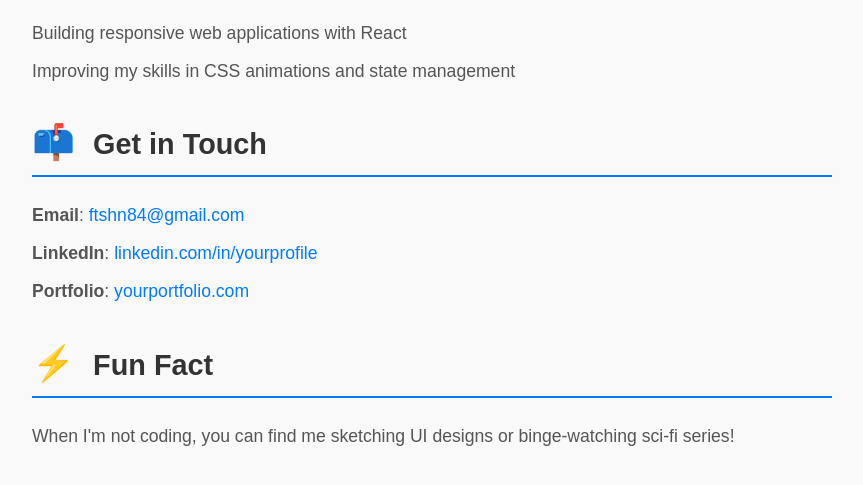
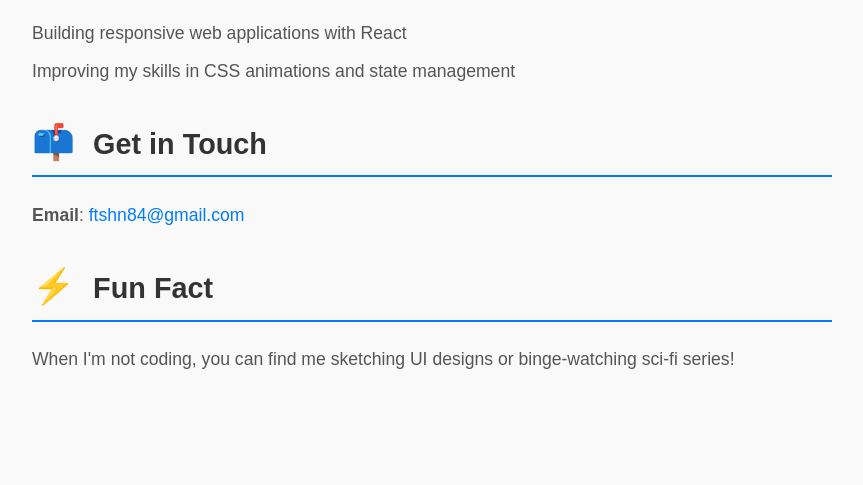
Before and after one commit to ftshn84/ftshn84.github.io, a plain HTML site: page index.html in a window 1280 px wide. Shown: the part 585-1070 px from the top of the page, without its empty margins (208-1071 px from the left). After the commit the page ends 1009 px from the top, so only its background shows below. Drawn offline with Linux system fonts and the light colour scheme.

Commit message:
Update index.html

```diff
--- a/index.html
+++ b/index.html
@@ -77,8 +77,6 @@
         <h2><span class="emoji">📫</span> Get in Touch</h2>
         <ul>
             <li><strong>Email</strong>: <a href="mailto:ftshn84@gmail.com">ftshn84@gmail.com</a></li>
-            <li><strong>LinkedIn</strong>: <a href="https://linkedin.com/in/yourprofile" target="_blank">linkedin.com/in/yourprofile</a></li>
-            <li><strong>Portfolio</strong>: <a href="https://yourportfolio.com" target="_blank">yourportfolio.com</a></li>
         </ul>
     </div>
 
```
